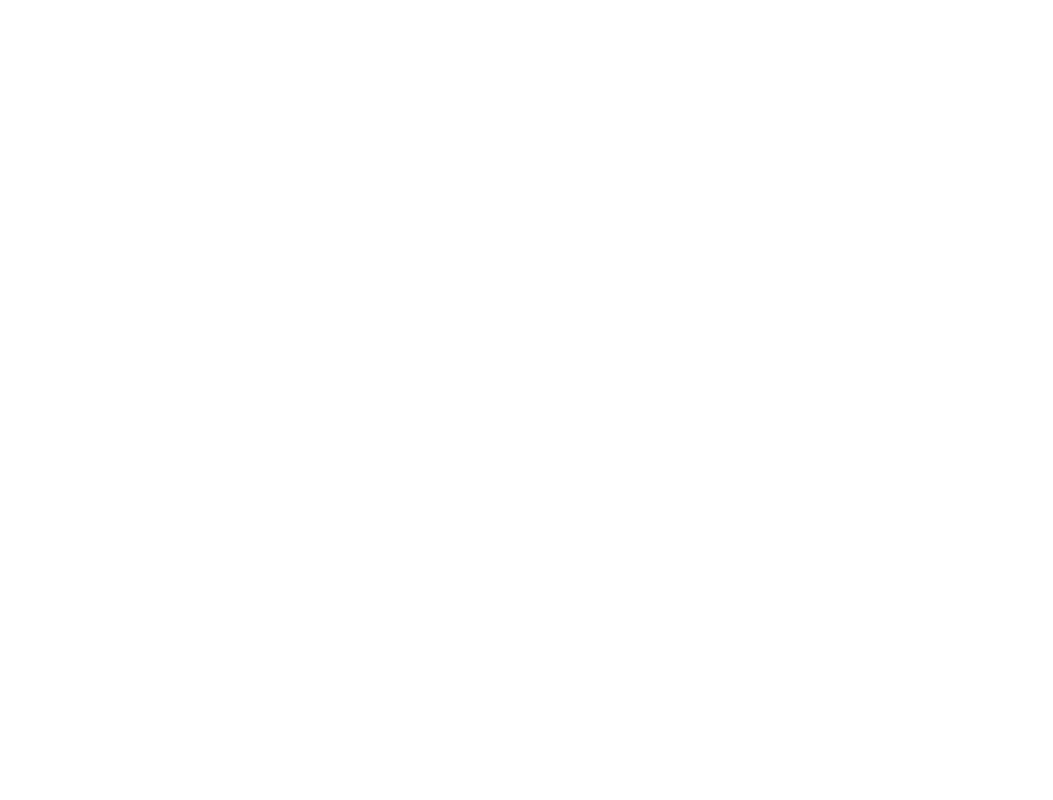
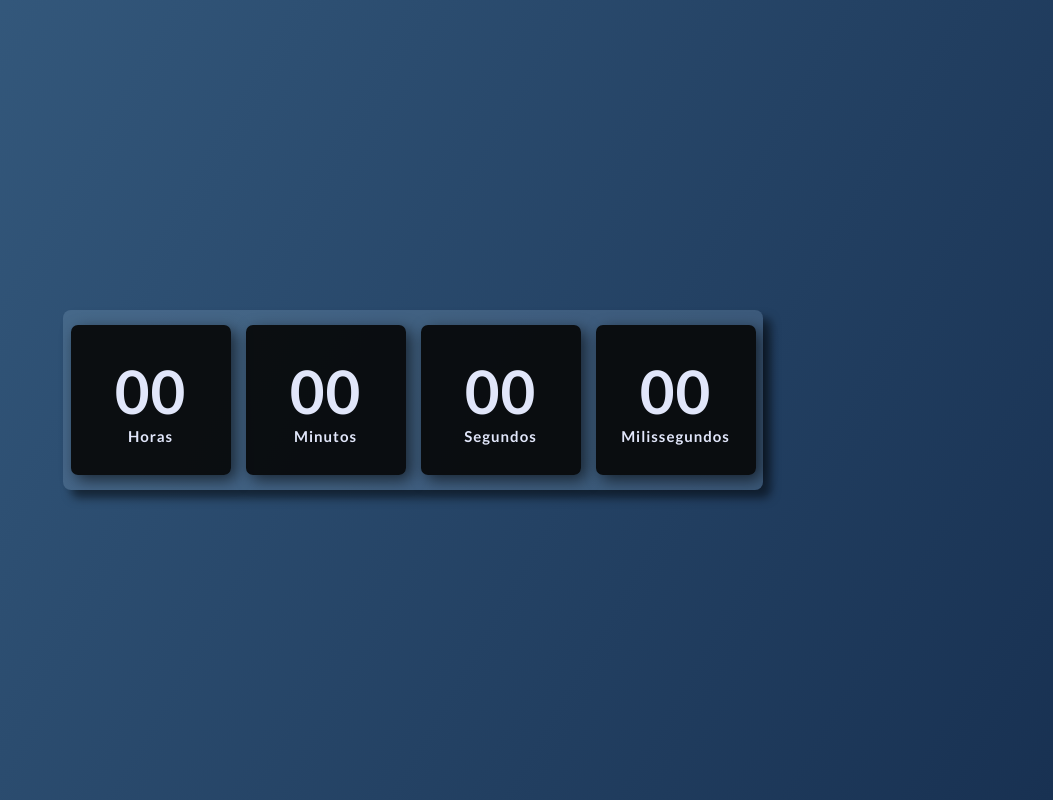
Before and after one commit to Leodominoni/Cronograma, a plain HTML site: page index.html in a window 1280 px wide. Shown: the whole page, without its empty margins (227-1280 px from the left). Drawn offline with Linux system fonts and the light colour scheme.

Commit message:
add divs

```diff
--- a/index.html
+++ b/index.html
@@ -8,7 +8,24 @@
     <title>Cronometro</title>
 </head>
 <body>
-    <h1></h1>
+    <div class="reloj">
+        <div>
+            <span id="horas">00</span>
+            <span class="tiempo">Horas</span>
+        </div>
+        <div>
+            <span id="minutos">00</span>
+            <span class="tiempo">Minutos</span>
+        </div>
+        <div>
+            <span id="segundos">00</span>
+            <span class="tiempo">Segundos</span>
+        </div>
+        <div>
+            <span id="milisesegundos">00</span>
+            <span class="tiempo">Milissegundos</span>
+        </div>
+
 
 </body>
 </html>
--- a/style.css
+++ b/style.css
@@ -0,0 +1,44 @@
+@import url('https://fonts.googleapis.com/css2?family=Lato:wght@300;400;700;900&display=swap');
+
+*{
+    margin: 0;
+    padding: 0;
+    font-family: 'Lato', sans-serif;
+}
+body{
+    height: 100vh;
+    background: linear-gradient(120deg, #375D81, #183152);
+    display: flex;
+    align-items: center;
+    justify-content: center;
+}
+.reloj{
+    display: flex;
+    align-items: center;
+    justify-content:space-around;
+    height: 180px;
+    width: 700px;
+    background: #ABC8E230;
+    border-radius: 8px;
+    box-shadow: 8px 8px 10px rgba(0, 0, 0, .5);
+}
+.reloj div{
+    height: 150px;
+    width: 160px;
+    display: flex;
+    flex-direction: column;
+    align-items: center;
+    justify-content: center;
+    color: #E1E6FA;
+    background: rgba(5, 5, 5,.9);
+    box-shadow: 5px 5px 15px rgba(0, 0, 0, .6);
+    border-radius: 7px;
+    letter-spacing: 1px;
+}
+.reloj span{
+    font-weight: bold;
+    font-size: 60px;
+}
+.reloj span.tiempo{
+    font-size: 15px;
+}
```
